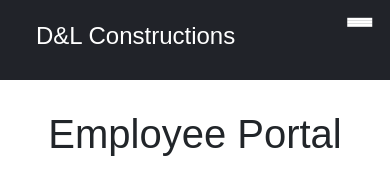
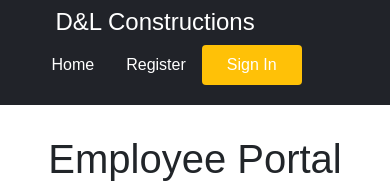
Before and after one commit to samhammond87/d-l-constructions, a React (Create React App) app: page /portal in a window 390 px wide. Shown: the top 183 px of the page. Built offline with nearby package versions, Linux system fonts and the light colour scheme; no server answers; the HTML template or start-up script is replaced by a standard one; a web font is replaced by a local one.

Commit message:
add media queries to portal navbar

```diff
--- a/src/components/Portal/PortalNav.css
+++ b/src/components/Portal/PortalNav.css
@@ -3,7 +3,6 @@
 :root {
   --darkgray: #212329;
   --yellow: #e4c304;
-  --lightred: #f9433d;
   --white: #fff;
 }
 
@@ -36,10 +35,6 @@
   font-size: 1.5rem;
 }
 
-#navbar-logo {
-  cursor: pointer;
-}
-
 .nav-menu {
   display: grid;
   grid-template-columns: repeat(3, auto);
@@ -67,14 +62,26 @@
 
 .nav-links-btn:hover {
   background: transparent;
-  color: var(--white);
   padding: 5px 15px;
   border-radius: 4px;
   border: solid 1px var(--yellow);
   transition: all 0.3s ease-out;
 }
 
-.menu-toggle .bar {
+span {
+  cursor: pointer;
+}
+
+@media screen and (max-width: 768px) {
+  .nav-container {
+    padding-bottom: 25px;
+  }
+
+  .nav-links-btn {
+    width: 100px;
+  }
+}
+/* .menu-toggle .bar {
   width: 25px;
   height: 3px;
   margin: all 0.3s ease-in-out;
@@ -150,9 +157,9 @@
     top: 20%;
     right: 5%;
     transform: translate(5%, 20%);
-  }
+  } */
 
-  .menu-toggle .bar {
+/* .menu-toggle .bar {
     display: block;
     cursor: pointer;
   }
@@ -172,8 +179,4 @@
   #mobile-menu.is-active .bar:nth-child(3) {
     transform: translateY(-8px) rotate(45deg);
   }
-}
-
-span {
-  cursor: pointer;
-}
+} */
```
Also changed, not shown: 1 other file (tests, documents, lock files or other folders).
